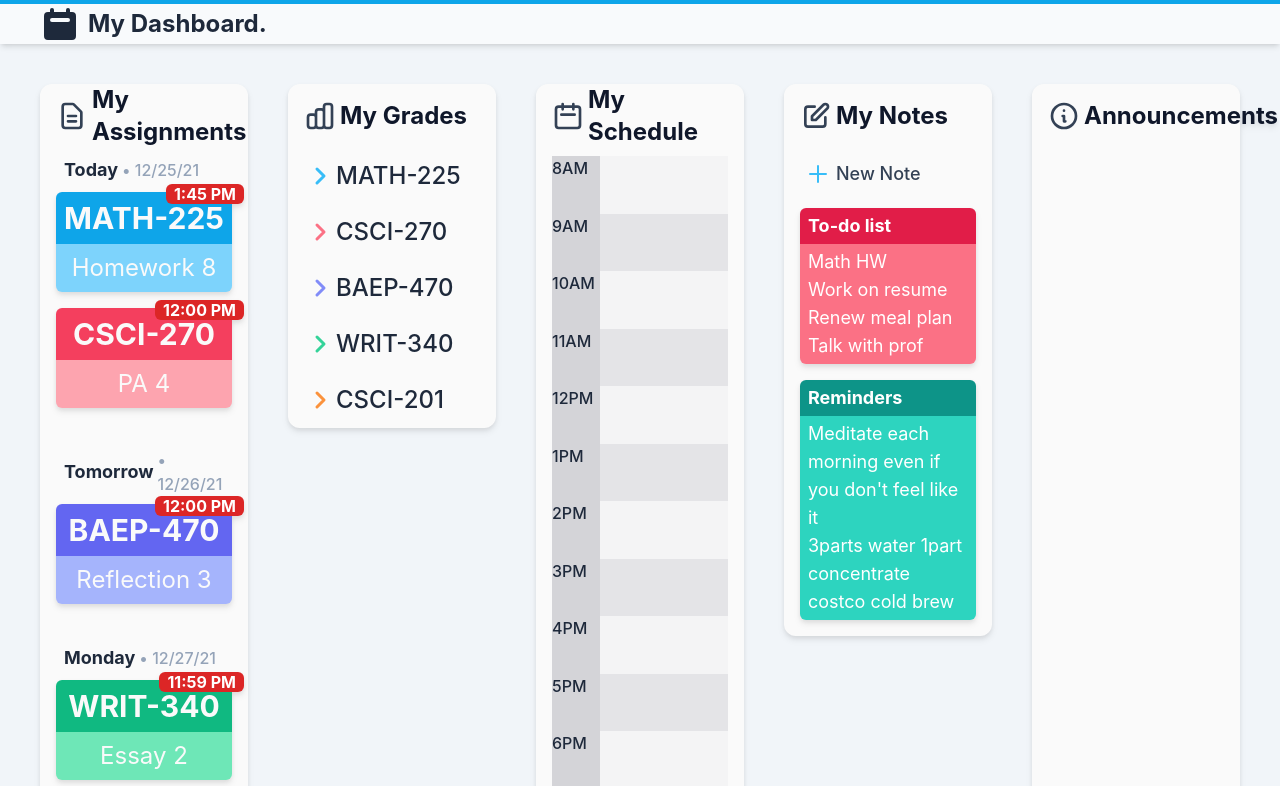
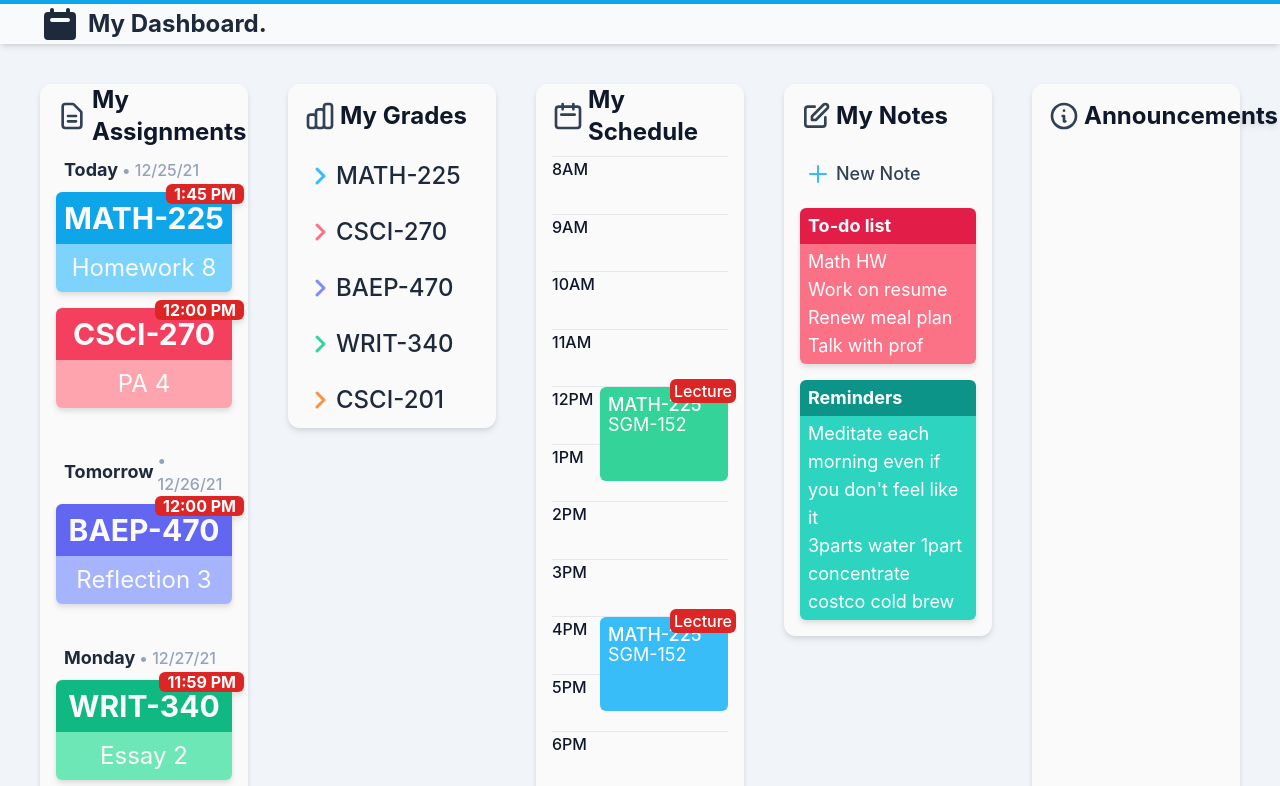
Before and after one commit to iansbrash/trojan-calendar, a Next.js app in the folder frontend/: page /dashboard in a window 1280 px wide. Shown: the top 786 px of the page. Built offline with nearby package versions, Linux system fonts and the light colour scheme.

Commit message:
Get Schedule looking nice!

```diff
--- a/frontend/components/grades/ClassGradeBox.tsx
+++ b/frontend/components/grades/ClassGradeBox.tsx
@@ -78,8 +78,8 @@ const ClassGradeBox : FC<ClassGradeBoxProps> = ({
 
             {/* Grades */}
             <div className={`${isToggled ? 'flex' : 'hidden'} w-full h-auto flex-col justify-start items-center`}>
-                {data.map((gradeObject : any) =>
-                    <div className="w-full flex flex-row justify-between items-center">
+                {data.map((gradeObject : any, index : number) =>
+                    <div className="w-full flex flex-row justify-between items-center" key={index}>
                         <div className="flex flex-row justify-start items-center">
                             {/* Bullet Point */}
                             <div className={`font-bold text-3xl mx-2.5 ${getColorBasedOnStatus(gradeObject.assignmentStatus)}`}>
--- a/frontend/components/schedule/Schedule.tsx
+++ b/frontend/components/schedule/Schedule.tsx
@@ -47,18 +47,25 @@ const Schedule : FC = () => {
                 {/* Container just in case */}
                 <div className="w-full h-full flex flex-col justify-start items-center">
                     {[8, 9, 10, 11, 12, 13, 14, 15, 16, 17, 18, 19, 20].map(n =>
-                        <div className={`w-full flex flex-1 justify-start items-center`}>
-                            <div className="h-full flex flex-col justify-start items-start w-12 bg-zinc-300">
-                                <div className={`font-medium text-slate-800 text-md`}>
+                        <div className={`w-full flex flex-1 justify-start items-center border-t`}>
+                            <div className="h-full flex flex-col justify-start items-start w-12">
+                                <div className={`font-medium text-slate-900 text-md`}>
                                     {`${n === 12 || n === 24 ? 12 : n % 12}${n >= 12 ? 'PM' : 'AM'}`}
                                 </div>
                             </div>
 
-                            <div className={`${n % 2 === 0 ? 'bg-zinc-100' : 'bg-zinc-200'} flex flex-1 h-full`}>
-                                {/* Absolutely positiion elements by doing this
-                                    endTime - startTime
-                                    and use that to dyamically set height of that absolutely positioned thing in the calendar
-                                */}
+                            {/* ${n % 2 === 0 ? 'bg-zinc-100' : 'bg-zinc-200'} */}
+                            <div className={` flex flex-1 h-full relative`}>
+                                {Math.random() * 10 > 9 ?
+                                <>
+                                    <CalendarItem
+                                        className='MATH-225'
+                                        classType='Lecture'
+                                        classLocation="SGM-152"
+                                        bgColor={Math.random() * 10 > 5 ? 'bg-sky-400' : 'bg-emerald-400'}
+                                    />
+                                </>
+                                : null}
                             </div>
                         </div>
                     )}
@@ -71,5 +78,38 @@ const Schedule : FC = () => {
     )
 }
 
+interface CalendarItemProps {
+    className: string,
+    classType: string,
+    classLocation: string,
+    bgColor: string
+}
+
+const CalendarItem : FC<CalendarItemProps> = ({
+    className,
+    classType,
+    classLocation,
+    bgColor
+} : CalendarItemProps) => {
+    return (
+        <div className={`absolute top-0 left-0 right-0 h-10/6 ${bgColor} rounded-md flex flex-col justify-start items-center`}>
+            <div className="w-full h-full relative flex flex-col justify-start items-center px-2 py-1">
+                <div className="font-medium text-white text-lg w-full">
+                    {className}
+                </div>
+                <div className="text-white text-lg w-full -mt-2">
+                    {classLocation}
+                </div>
+
+                <div className="absolute -top-2 -right-2 w-auto">
+                    <div className="bg-red-600 rounded-md font-medium text-md text-white px-1">
+                        {classType}
+                    </div>
+                </div>
+            </div>
+        </div>
+    )
+}
+
 
 export default Schedule;
--- a/frontend/tailwind.config.js
+++ b/frontend/tailwind.config.js
@@ -4,7 +4,28 @@ module.exports = {
         "./components/**/*.{js,ts,jsx,tsx}",
     ],
     theme: {
-        extend: {},
+        extend: {
+            height: {
+                '7/6': '116.666666%',
+                '8/6': '133.333333%',
+                '9/6': '150%',
+                '10/6': '166.666666%',
+                '11/6': '183.333333%',
+                '12/6': '200%',
+                '13/6': '216.666666%',
+                '14/6': '233.333333%',
+                '15/6': '250%',
+                '16/6': '266.666666%',
+                '17/6': '283.333333%',
+                '18/6': '300%',
+                '19/6': '316.666666%',
+                '20/6': '333.333333%',
+                '21/6': '350%',
+                '22/6': '366.666666%',
+                '23/6': '383.333333%',
+                '24/6': '400%',
+            }
+        },
     },
     plugins: [],
 }
```
